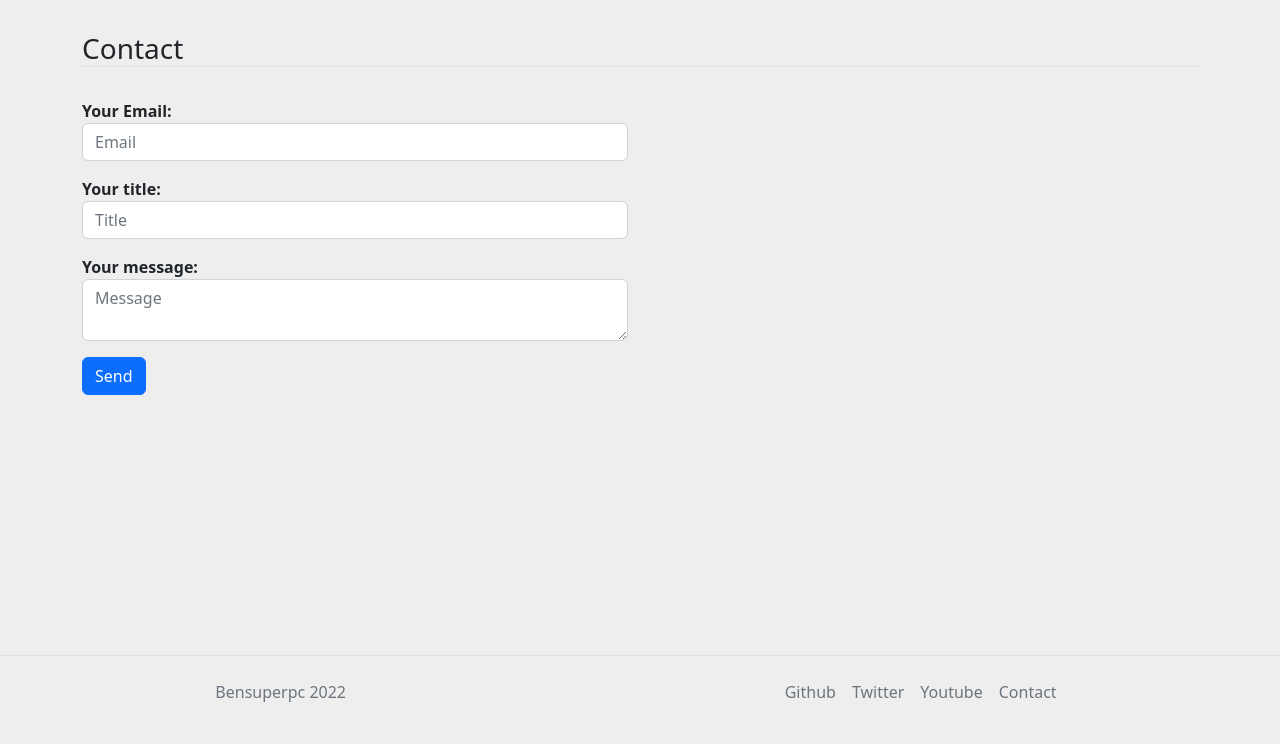
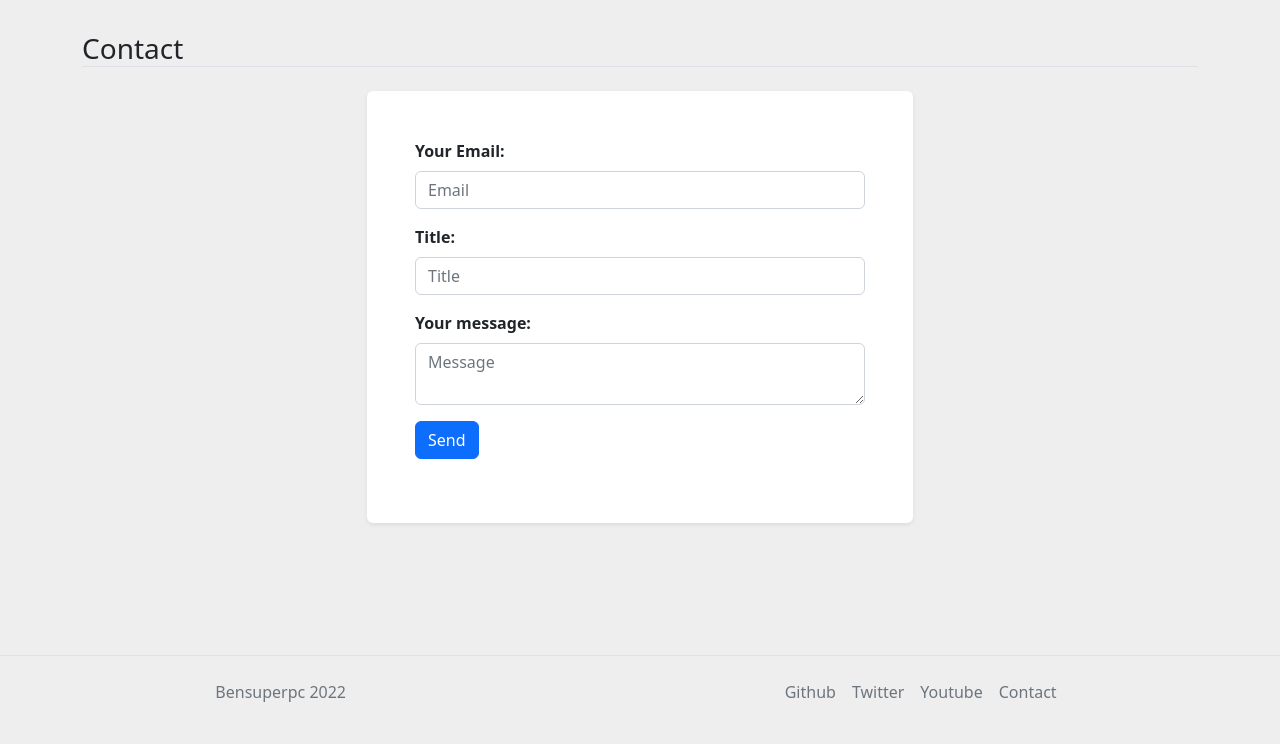
Before and after one commit to bensuperpc/bensuperpc_website, a Flask app: page /contact in a window 1280 px wide. Shown: the part 56-800 px from the top of the page. Run offline with Flask 2, Linux system fonts and the light colour scheme; parts of the project's set-up code (start-up, migrations or seed data) failed here and were passed over; some libraries are stand-ins or nearby versions.

Commit message:
Update form

```diff
--- a/project/website/templates/auth/login.html
+++ b/project/website/templates/auth/login.html
@@ -57,6 +57,5 @@
                 </form>
             </div>
         </div>
-
 </section>
 {% endblock %}
--- a/project/website/templates/contact.html
+++ b/project/website/templates/contact.html
@@ -8,36 +8,27 @@
                 <h3 class="border-bottom mb-4">{% block title %} Contact {% endblock %}</h3>
             </div>
         </div>
-        <div>
-            <div class="row mt-2">
-                <div class="col-12">
-                    <form method="post">
+        <div class="row justify-content-center">
+            <div class="col-xl-6 col-md-9">
+                <form method="POST" class="bg-white rounded shadow-sm p-5">
                     {{ form.csrf_token }}
-                        <div class="row">
-                            <div class="col-6">
-                                <p><strong>Your Email:</strong> {{ form.email(class="form-control", placeholder="Email", type="email") }}</p>
+                    <div class="form-outline mb-3">
+                        <label class="form-label" for="email"><b>Your Email:</b></label>
+                        {{ form.email(class="form-control", placeholder="Email", type="email") }}
                     </div>
+                    <div class="form-outline mb-3">
+                        <label class="form-label" for="title"><b>Title:</b></label>
+                        {{ form.title(class="form-control", placeholder="Title", type="text") }}
                     </div>
-                        <div class="row">
-                            <div class="col-6">
-                                <p><strong>Your title:</strong> {{ form.title(class="form-control", placeholder="Title", type="text") }}</p>
+                    <div class="form-outline mb-3">
+                        <label class="form-label" for="message"><b>Your message:</b></label>
+                        {{ form.message(class="form-control", placeholder="Message", type="text") }}
                     </div>
-                        </div>
-                        <div class="row">
-                            <div class="col-6">
-                                <p><strong>Your message:</strong> {{ form.message(class="form-control", placeholder="Message", type="text") }}</p>
-                            </div>
-                        </div>
-
-                        <div class="row">
-                            <div class="col-6">
+                    <div class="form-outline mb-3">
                         <p>{{ form.submit(class="btn btn-primary", value="Send") }}</p>
-                            </div>
                     </div>
                 </form>
             </div>
         </div>
-        </div>
-    </div>
 </section>
 {% endblock %}
```
Lines whose indentation alone changed are shown as unchanged.
